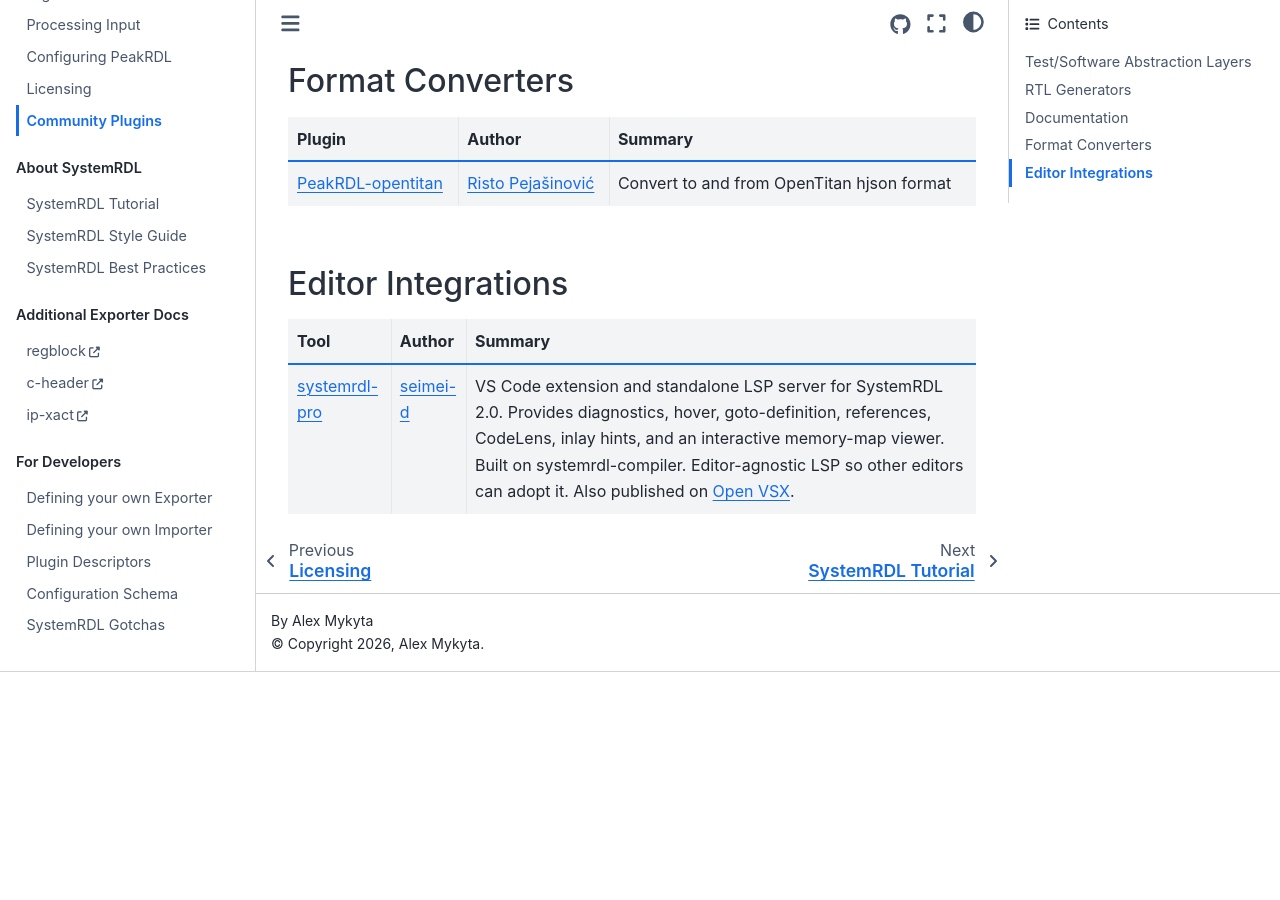
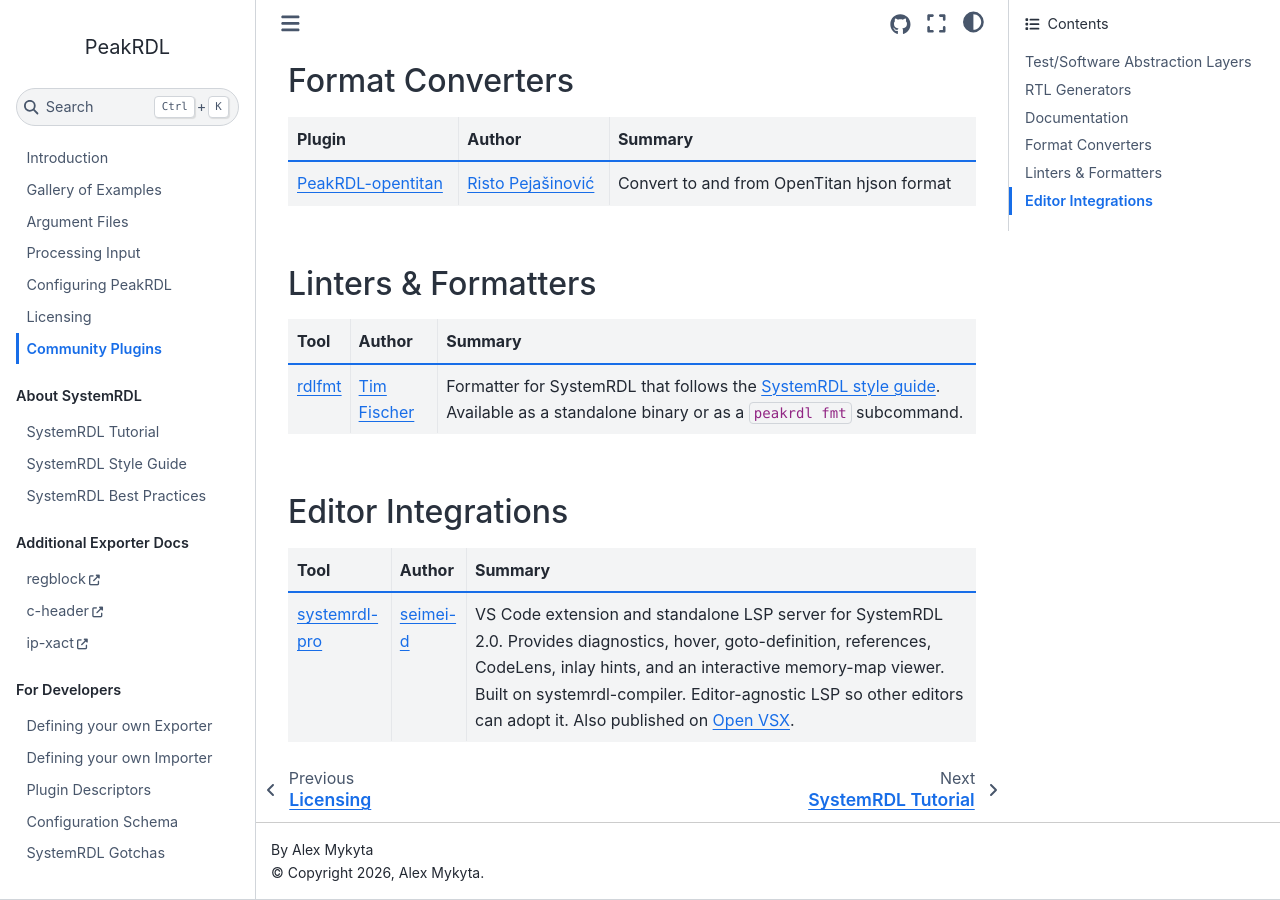
Before and after one commit to SystemRDL/PeakRDL, a Sphinx documentation site: the page built from docs/community.rst, in a window 1280 px wide and 900 px high, scrolled down 2112 px. Built offline with Sphinx 7.4.7 and the Sphinx Book theme 1.1.4, drawn with Linux system fonts in a browser that asks for light colours; before the commit the page ends 2784 px from its top, so only the background shows below that.

Commit message:
docs: mention `rdlfmt` in community plugins and in style-guide (#84)
* docs(community): add `rdlfmt` as community plugin

* docs(style-guide): mention `rdlfmt` in style-guide

```diff
--- a/docs/community.rst
+++ b/docs/community.rst
@@ -140,6 +140,23 @@
         - Convert to and from OpenTitan hjson format
 
 
+Linters & Formatters
+--------------------
+
+.. list-table::
+    :header-rows: 1
+
+    *   - Tool
+        - Author
+        - Summary
+
+    *   - `rdlfmt <https://fischeti.github.io/rdlfmt/>`_
+        - `Tim Fischer <https://github.com/fischeti>`_
+        - Formatter for SystemRDL that follows the
+          :doc:`SystemRDL style guide <style-guide>`. Available as a
+          standalone binary or as a ``peakrdl fmt`` subcommand.
+
+
 Editor Integrations
 -------------------
 
--- a/docs/style-guide.rst
+++ b/docs/style-guide.rst
@@ -6,6 +6,11 @@
 comes across it. Since all style guides are inherently opinionated, it is
 important not to take them too seriously. It is ok to break from the style
 guide if it will improve readability and consistency.
+
+.. tip::
+    The whitespace and layout rules below can be applied automatically with
+    `rdlfmt <https://fischeti.github.io/rdlfmt/>`_, a formatter for
+    SystemRDL that follows this style guide.
 
 
 
```
